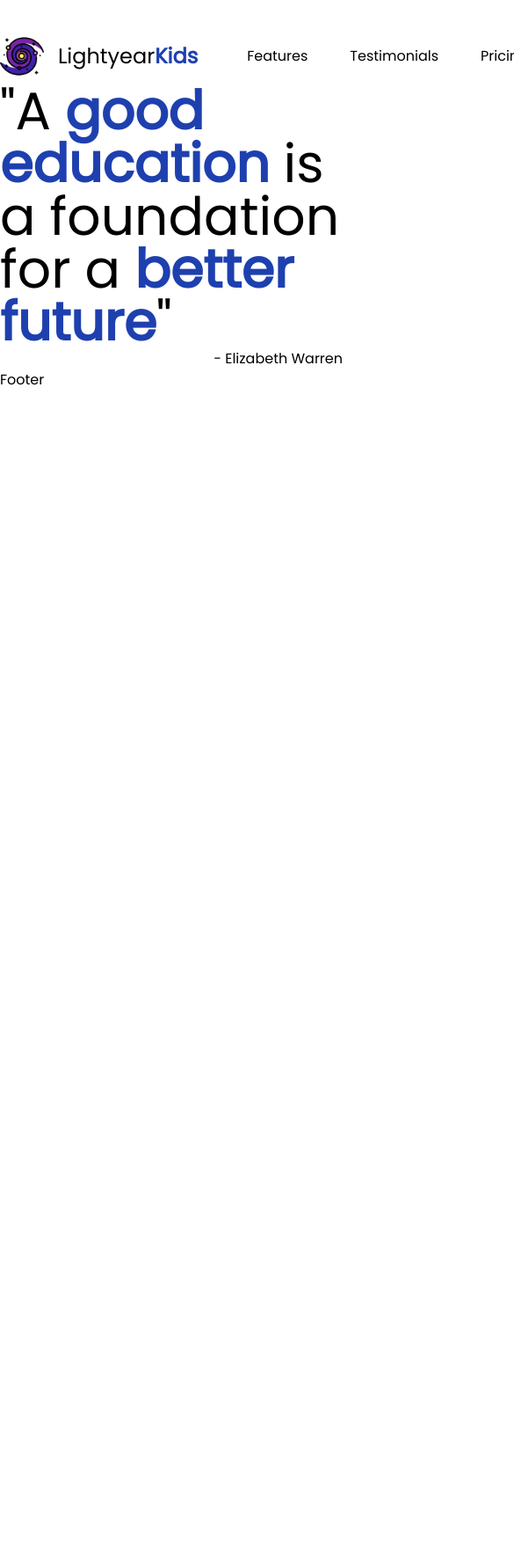
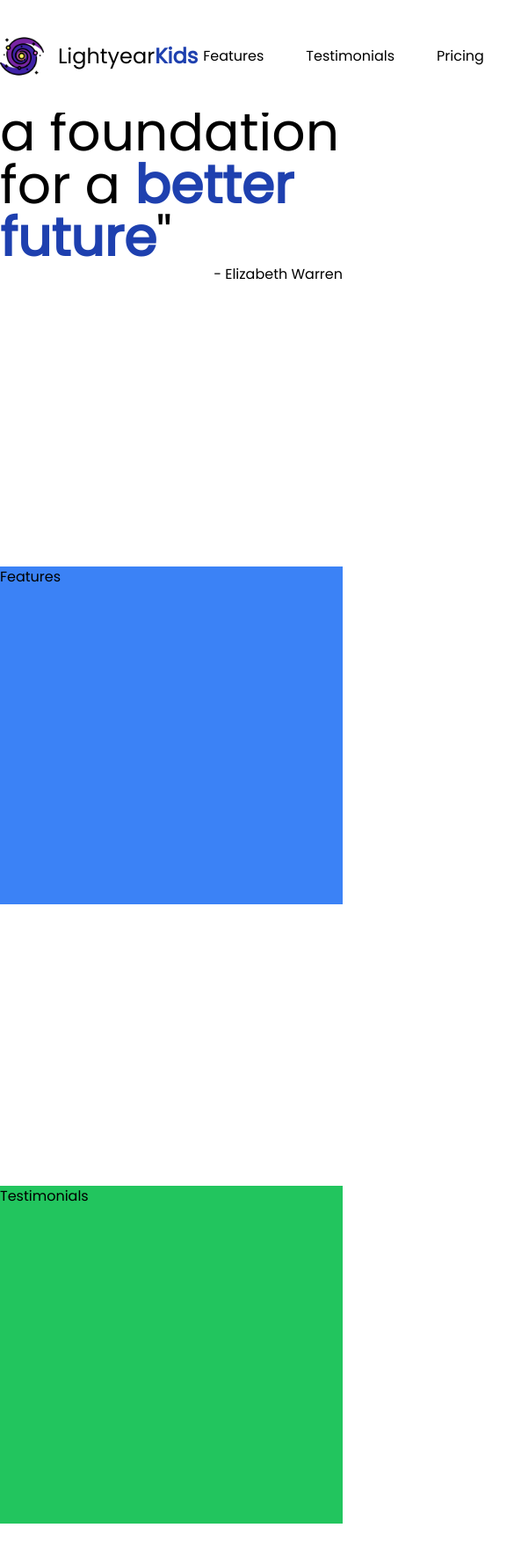
Before and after one commit to JohnXander/lightyear-kids, a Next.js app: page / in a window 390 px wide. Shown: the top 1770 px of the page at 88% size, 585 px wide, since content can reach past the window. Before the commit the page ends 844 px from the top, so only its background shows below. Built offline with nearby package versions, Linux system fonts and the light colour scheme.

Commit message:
put sections in place

```diff
--- a/pages/index.tsx
+++ b/pages/index.tsx
@@ -1,6 +1,9 @@
 import Head from 'next/head'
+import { Features } from '../src/components/features/Features'
 import { Header } from '../src/components/header/Header'
 import { Hero } from '../src/components/hero/Hero'
+import { Pricing } from '../src/components/pricing/Pricing'
+import { Testimonials } from '../src/components/testimonials/Testimonials'
 
 export default function Home() {
   return (
@@ -14,6 +17,9 @@ export default function Home() {
       <main>
         <Header />
         <Hero />
+        <Features />
+        <Testimonials />
+        <Pricing />
       </main>
 
       <footer>
--- /dev/null
+++ b/src/components/features/Features.tsx
@@ -0,0 +1,5 @@
+export const Features = () => {
+    return (
+        <div className="mt-80 w-screen h-96 bg-blue-500" id="features">Features</div>
+    )
+}
--- a/src/components/header/Header.tsx
+++ b/src/components/header/Header.tsx
@@ -1,12 +1,14 @@
 import Image from "next/image"
+import Link from "next/link"
 import Logo from "../../../assets/img/lk-logo.png"
 
 const navLink = "cursor-pointer px-2 py-1 rounded hover:bg-gray-100"
 
 export const Header = () => {
     return (
-        <div className="flex items-center gap-8 lg:px-32 pt-8 justify-between">
+        <div className="bg-white w-screen flex items-center gap-8 lg:px-32 py-8 justify-between fixed">
             <div className="flex items-center gap-4">
+                <Link href="/" className="flex items-center gap-4 cursor-pointer">
                     <Image
                         src={Logo}
                         width={50}
@@ -14,10 +16,11 @@ export const Header = () => {
                         alt={"Logo"}
                     />
                     <h1 className="text-2xl">Lightyear<b className="text-blue-800">Kids</b></h1>
+                </Link>
                 <ul className="flex gap-8 px-8">
-                    <li className={navLink}>Features</li>
-                    <li className={navLink}>Testimonials</li>
-                    <li className={navLink}>Pricing</li>
+                    <Link className={navLink} href="/#features">Features</Link>
+                    <Link className={navLink} href="/#testimonials">Testimonials</Link>
+                    <Link className={navLink} href="/#pricing">Pricing</Link>
                 </ul>
             </div>
             <button className=" bg-blue-800 text-white py-2 px-4 rounded-full hover:bg-blue-700">Get Started</button>
--- a/src/components/hero/Hero.tsx
+++ b/src/components/hero/Hero.tsx
@@ -1,8 +1,12 @@
 export const Hero = () => {
     return (
-        <div className="lg:px-96 lg:pt-52">
+        <div className="lg:px-96 lg:pt-64">
             <h1 className="text-6xl">
-                &quot;A <b className="text-blue-800">good education</b> is a foundation for a <b className="text-blue-800">better future</b>&quot;
+                &quot;A&nbsp;
+                <b className="text-blue-800">good education</b>
+                &nbsp;is a foundation for a&nbsp;
+                <b className="text-blue-800">better future</b>
+                &quot;
             </h1>
             <p className="text-end">- Elizabeth Warren</p>
         </div>
--- /dev/null
+++ b/src/components/pricing/Pricing.tsx
@@ -0,0 +1,5 @@
+export const Pricing = () => {
+    return (
+        <div className="mt-80 w-screen h-96 bg-red-500" id="pricing">Pricing</div>
+    )
+}
--- /dev/null
+++ b/src/components/testimonials/Testimonials.tsx
@@ -0,0 +1,5 @@
+export const Testimonials = () => {
+    return (
+        <div className="mt-80 w-screen h-96 bg-green-500" id="testimonials">Testimonials</div>
+    )
+}
```
Lines whose indentation alone changed are shown as unchanged.
